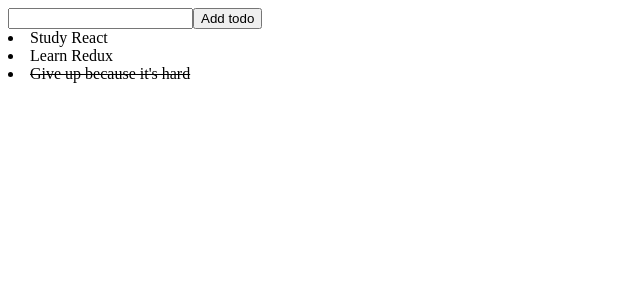
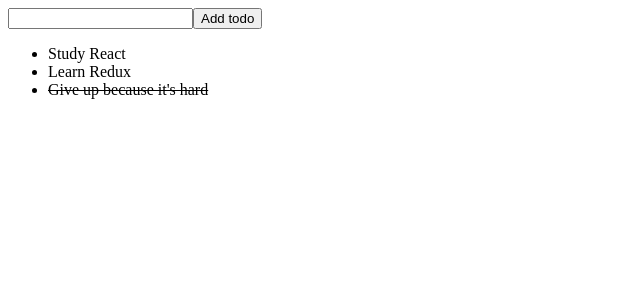
Before and after one commit to Arnesfield/react-todo, a React (Create React App) app: page / in a window 1280 px wide. Shown: the top 300 px of the page, without its empty margins (0-640 px from the left). Built offline with nearby package versions, Linux system fonts and the light colour scheme.

Commit message:
Add TodoItem Add Todo style

```diff
--- /dev/null
+++ b/src/assets/scss/components/Todo.scss
@@ -0,0 +1,5 @@
+.Todo {
+  .-completed {
+    text-decoration: line-through;
+  }
+}
--- /dev/null
+++ b/src/components/TodoItem.js
@@ -0,0 +1,11 @@
+import React from "react";
+import "../assets/scss/components/Todo.scss";
+
+class TodoItem extends React.Component {
+  render() {
+    const { title, completed } = this.props;
+    return <li className={completed ? "-completed" : null}>{title}</li>;
+  }
+}
+
+export default TodoItem;
--- a/src/components/TodoList.js
+++ b/src/components/TodoList.js
@@ -1,22 +1,11 @@
 import React from "react";
+import TodoItem from "./TodoItem";
 
 class TodoList extends React.Component {
-  constructor(props) {
-    super(props);
-    this.state = {
-      completedStyle: { "text-decoration": "line-through" }
-    };
-  }
-
   render() {
-    const { completedStyle } = this.state;
-
     // map thru todo list to do this
-    const listItemsEl = this.props.list.map(t => (
-      <li style={t.completed ? completedStyle : null}>{t.title}</li>
-    ));
-
-    return <div>{listItemsEl}</div>;
+    const listItemsEl = this.props.list.map(item => <TodoItem {...item} />);
+    return <ul className="Todo">{listItemsEl}</ul>;
   }
 }
 
```
